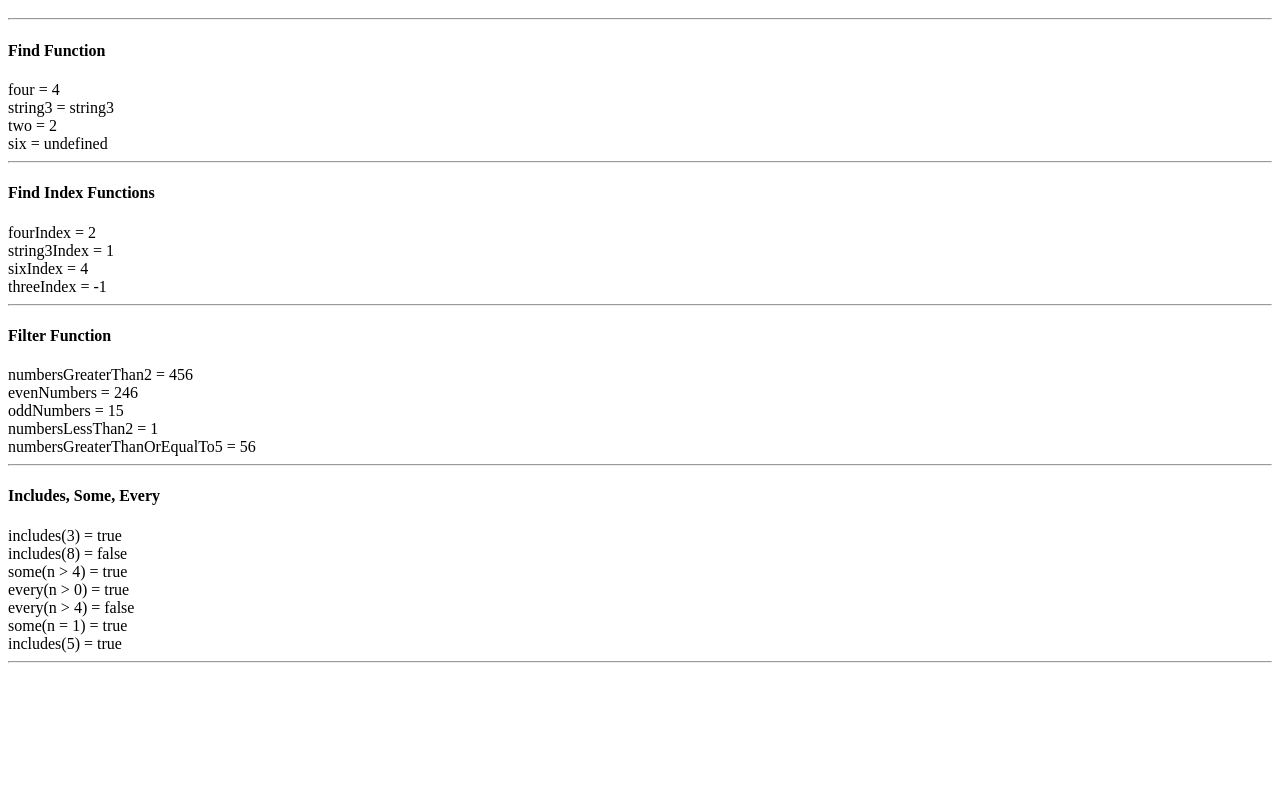
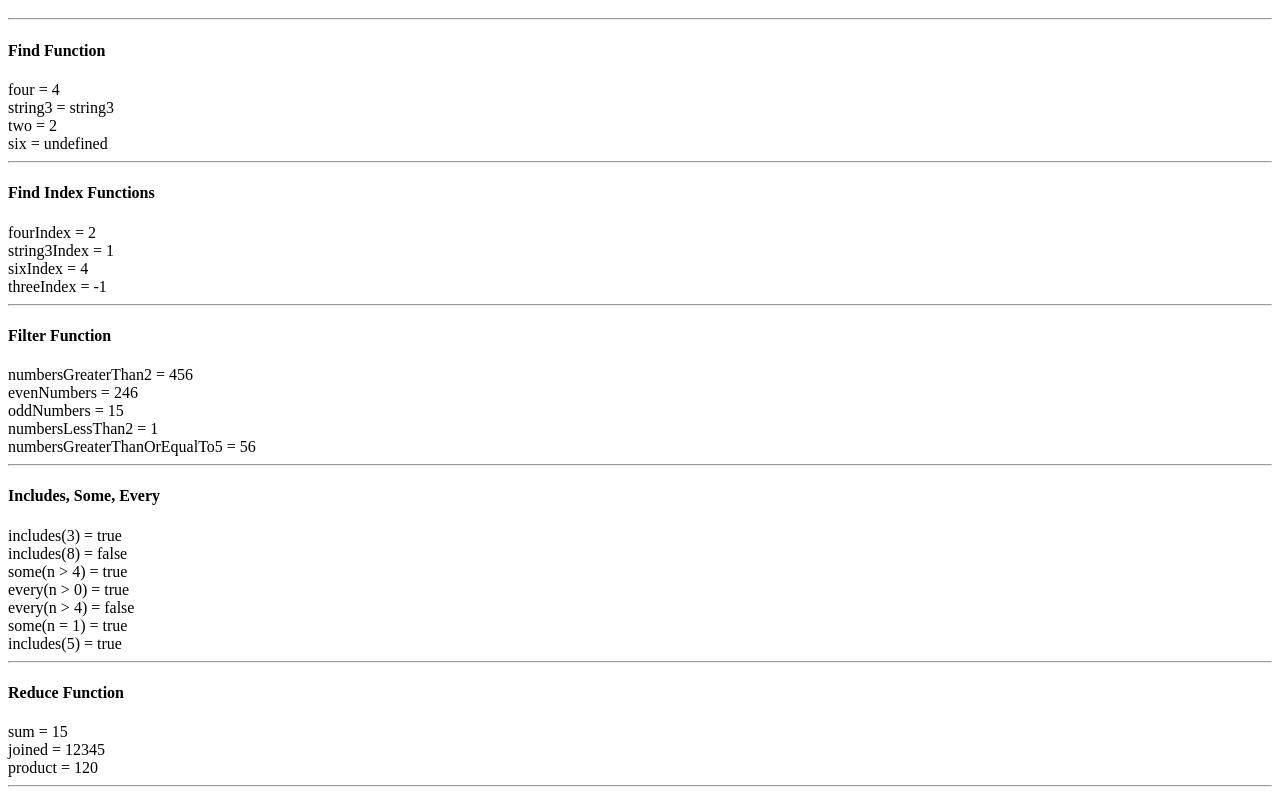
Before and after one commit to pricefy-dotcom/webdev-client, a Next.js app in the folder 2026/fall/webdev/webdev-client/: page /labs/lab3 in a window 1280 px wide. Shown: the part 3267-4062 px from the top of the page. Before the commit the page ends 3938 px from the top, so only its background shows below. Built offline with nearby package versions, Linux system fonts and the light colour scheme.

Commit message:
Lab 3.4.9 Reduce

```diff
--- /dev/null
+++ b/2026/fall/webdev/webdev-client/app/labs/lab3/ReduceFunction.tsx
@@ -0,0 +1,17 @@
+export default function ReduceFunction() {
+    const numbers = [1, 2, 3, 4, 5];
+    const sum = numbers.reduce((total, n) => total + n, 0);
+    const joined = numbers.reduce((text, n) => text + n, "");
+    const product = numbers.reduce((total, n) => total * n, 1);
+    return (
+        <div id="wd-reduce-function">
+            <h4>Reduce Function</h4>
+            sum = {sum}
+            <br />
+            joined = {joined}
+            <br />
+            product = {product}
+            <hr />
+        </div>
+    )
+}
--- a/2026/fall/webdev/webdev-client/app/labs/lab3/page.tsx
+++ b/2026/fall/webdev/webdev-client/app/labs/lab3/page.tsx
@@ -19,6 +19,7 @@ import FindFunction from "./FindFunction";
 import FindIndex from "./FindIndex";
 import FilterFunction from "./FilterFunction";
 import IncludesSomeEvery from "./IncludesSomeEvery";
+import ReduceFunction from "./ReduceFunction";
 
 export default function Lab3() {
     return (
@@ -45,6 +46,7 @@ export default function Lab3() {
             <FindIndex />
             <FilterFunction />
             <IncludesSomeEvery />
+            <ReduceFunction />
         </div>
     );
 }
```
